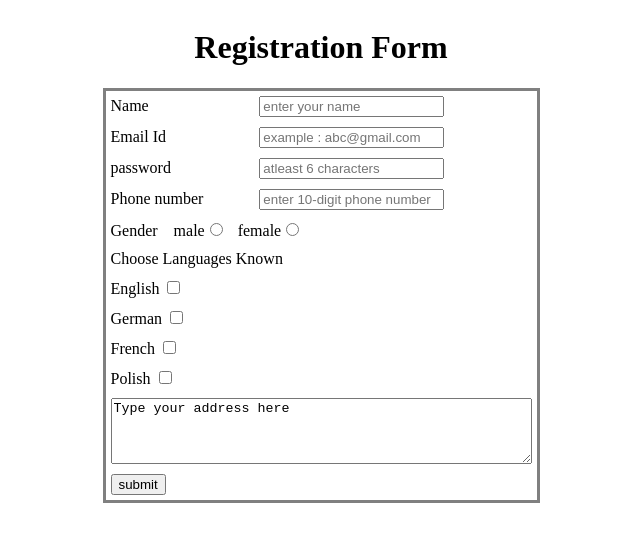
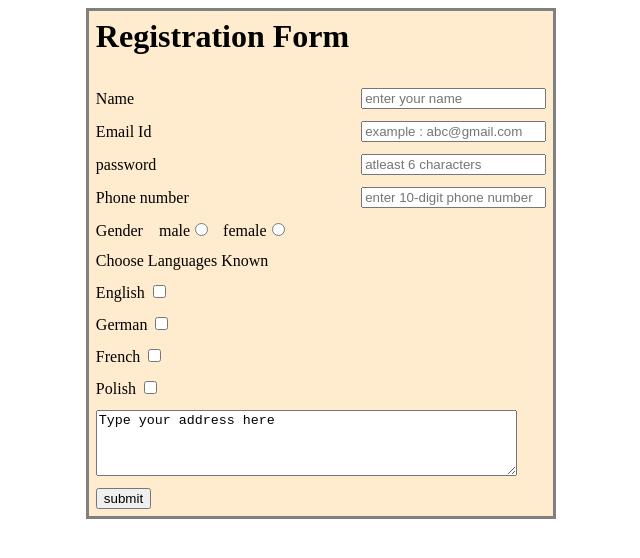
Before and after one commit to SahityaG4/2020_FWD_LAB, a plain HTML site: page RegistrationFormValidation/index.html in a window 1280 px wide. Shown: the whole page, without its empty margins (319-959 px from the left). Drawn offline with Linux system fonts and the light colour scheme.

Commit message:
third commit

```diff
--- a/BootstrapRegistrationForm.html/k.js
+++ b/BootstrapRegistrationForm.html/k.js
@@ -1,5 +1,4 @@
-let btn = document.getElementById("btn");
-        btn.addEventListener("click",function(){
+function validation(){
         let name = document.getElementById("name");
         if(name === ""){
             document.getElementById("nameid").innerHTML = "please enter your name"
@@ -12,4 +11,4 @@ let btn = document.getElementById("btn");
         if(sel.value === 'Branch'){
             document.getElementById("selid").innerHTML = "please select a branch"
         }
-        })
+}
--- a/RegistrationFormValidation/index.html
+++ b/RegistrationFormValidation/index.html
@@ -4,17 +4,20 @@
         <style>
             table{
                 border-style:solid;
+                background-color: blanchedalmond;
             }
         </style>
         <script src = "formvalidation.js" defer></script>
     </head>
     <body>
         <div>
-        <table align = "center" cellspacing = 0 cellpadding = "5">
-            <caption> <h1> Registration Form</h1> </caption>
+        <table align = "center" cellpadding = "5">
+            <tr colspan = "2" align="center">
+                <td><h1>Registration Form</h1></td>
+            </tr>
             <tr>
                 <td>Name </td>
-                <td > <input type = "text" id = "name" placeholder = "enter your name"></td>
+                <td> <input type = "text" id = "name" placeholder = "enter your name"></td>
             </tr>
             <tr>
                 <td>Email Id </td>
```
Also changed, not shown: BootstrapRegistrationForm.html/index.html (+1 -1 lines). Lines whose indentation alone changed are shown as unchanged.
